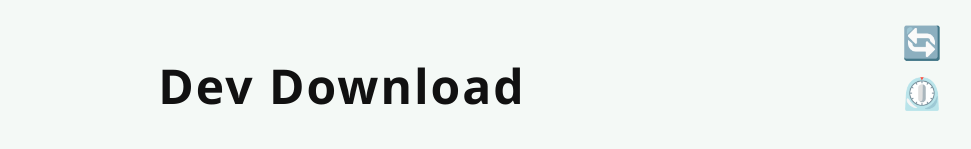
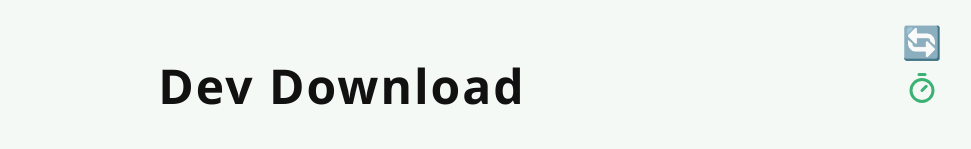
Before and after one commit to berucha-lilly/CustomBingo, a React (Vite) app in the folder custombingo/: page / in a window 1280 px wide. Shown: the top 149 px of the page, without its empty margins (298-1269 px from the left). Built offline with nearby package versions, Linux system fonts and the light colour scheme.

Commit message:
feat: add phosphor-react dependency and integrate Timer icon in App component

```diff
--- a/custombingo/package.json
+++ b/custombingo/package.json
@@ -10,6 +10,7 @@
     "preview": "vite preview"
   },
   "dependencies": {
+    "phosphor-react": "^1.4.1",
     "react": "^19.1.1",
     "react-dom": "^19.1.1"
   },
--- a/custombingo/src/App.jsx
+++ b/custombingo/src/App.jsx
@@ -1,4 +1,5 @@
 import React, { useEffect, useState, useRef } from "react";
+import { Timer } from "phosphor-react";
 import phrases from "./bingo-phrases.json";
 import "./App.css";
 
@@ -145,7 +146,9 @@ export default function App() {
       <div className="refresh-btn-container">
         <button className="refresh-btn" onClick={handleRefresh} aria-label="Refresh Bingo Grid">🔄</button>
         <div className="timer-btn-wrapper">
-          <button className="timer-btn" onClick={handleTimerClick} aria-label="Start 5 Minute Timer">⏲️</button>
+          <button className="timer-btn" onClick={handleTimerClick} aria-label="Start 5 Minute Timer">
+            <Timer size={32} weight="bold" />
+          </button>
           {timerActive && (
             <div className="timer-display">{formatTime(timeLeft)}</div>
           )}
```
Also changed, not shown: 1 other file (tests, documents, lock files or other folders).
